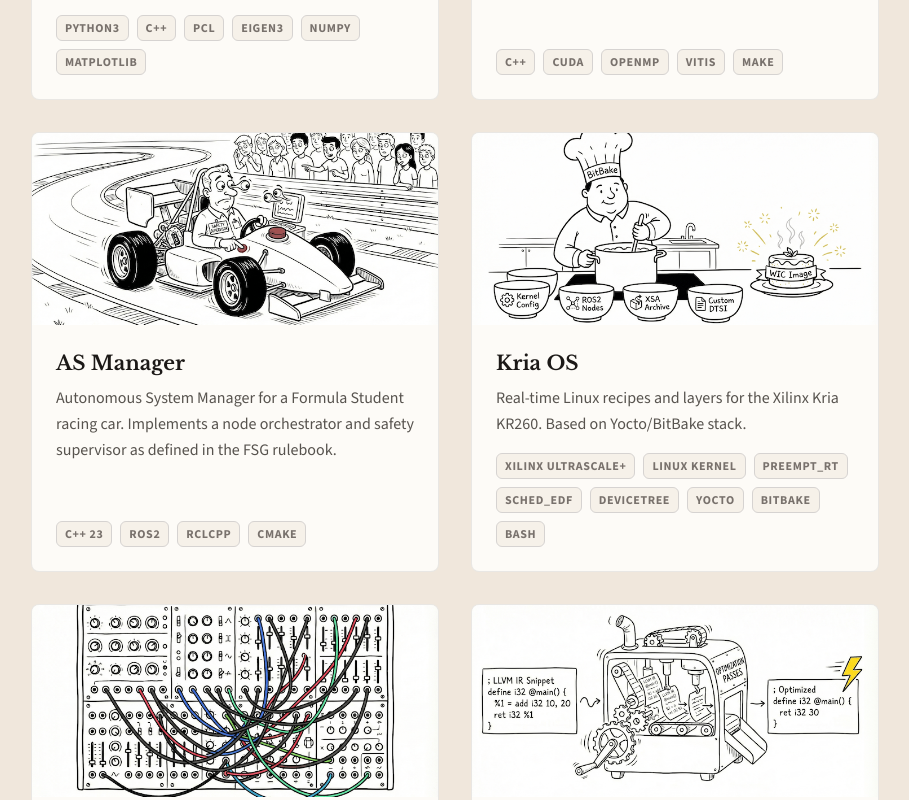
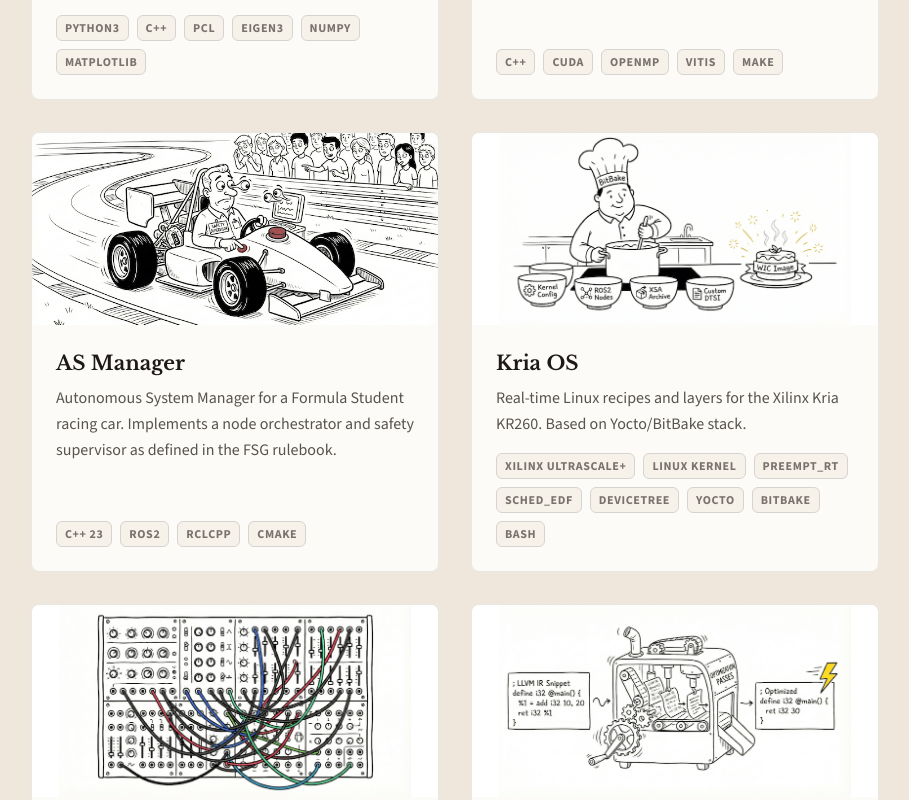
Before and after one commit to mc-cat-tty/mc-cat-tty.github.io, a React (Vite) app: page /#/projects in a window 1280 px wide. Shown: the part 660-1460 px from the top of the page, without its empty margins (185-1094 px from the left). Built offline with nearby package versions, Linux system fonts and the light colour scheme.

Commit message:
Add project card image fitting policy

```diff
--- a/components/ProjectCard.tsx
+++ b/components/ProjectCard.tsx
@@ -16,14 +16,18 @@ const ProjectCard: React.FC<ProjectCardProps> = ({ project }) => {
       }
     : { className: "h-full" };
 
+  const imageFit = project.imageFit || 'cover';
+  const imageContainerClass = imageFit === 'contain' ? 'bg-white' : 'bg-stone-200';
+  const imageClass = imageFit === 'contain' ? 'object-contain' : 'object-cover';
+
   return (
     <Wrapper {...wrapperProps}>
       <div className="group flex flex-col h-full bg-card border border-stone-300/50 rounded-lg overflow-hidden transition-all duration-200 active:scale-[0.98] active:border-stone-400">
-        <div className="h-48 overflow-hidden bg-stone-200">
+        <div className={`h-48 overflow-hidden ${imageContainerClass}`}>
           <img
             src={project.imageUrl}
             alt={project.title}
-            className="w-full h-full object-cover"
+            className={`w-full h-full ${imageClass}`}
           />
         </div>
         <div className="p-6 flex flex-col flex-grow">
--- a/constants.ts
+++ b/constants.ts
@@ -47,6 +47,7 @@ export const PROJECTS: Project[] = [
     imageUrl: kriaOsImg,
     tags: ['Xilinx Ultrascale+', 'Linux Kernel', 'PREEMPT_RT', 'SCHED_EDF', 'Devicetree', 'Yocto', 'BitBake', 'Bash'],
     link: 'https://github.com/EdoardoTorrini/mmr-kria-os',
+    imageFit: 'contain',
   },
   {
     title: 'Kria Hardware Description',
@@ -54,6 +55,7 @@ export const PROJECTS: Project[] = [
     imageUrl: kriaFpgaImg,
     tags: ['Xilinx Ultrascale+', 'Vivado', 'TCL', 'RTL Synth'],
     link: 'https://github.com/mc-cat-tty/mmr-kria-hardware-design',
+    imageFit: 'contain',
   },
   {
     title: 'LLVM Backend Assigments',
@@ -61,6 +63,7 @@ export const PROJECTS: Project[] = [
     imageUrl: llvmBackendImg,
     tags: ['C++', 'Clang', 'LLVM 16', 'LLVM IR', 'CMake'],
     link: 'https://github.com/mc-cat-tty/llvm-17.0.6-compilers',
+    imageFit: 'contain',
   },
   {
     title: 'Kaleidoscope Compiler',
@@ -75,6 +78,7 @@ export const PROJECTS: Project[] = [
     imageUrl: tricoreImg,
     tags: ['Docker', 'Tricore GCC', 'Infineon AURIX', 'ERIKA Enterprise'],
     link: 'https://github.com/mc-cat-tty/tricore-dev-env',
+    imageFit: 'contain',
   },
   {
     title: 'MMR Stock Manager',
@@ -82,6 +86,7 @@ export const PROJECTS: Project[] = [
     imageUrl: mmrStockImg,
     tags: ['Python3', 'Django', 'Javascript', 'jQuery', 'Bootstrap 5', 'WebSocket', 'DB modeling', 'REST', 'ORM'],
     link: 'https://github.com/mc-cat-tty/mmr_stock',
+    imageFit: 'contain',
   },
   {
     title: 'PlaceRank',
@@ -96,6 +101,7 @@ export const PROJECTS: Project[] = [
     imageUrl: personalFinanceImg,
     tags: ['Java SE 11', 'Swing', 'Doxygen'],
     link: 'https://github.com/mc-cat-tty/PersonalFinance',
+    imageFit: 'contain',
   },
   {
     title: 'PlanarEvolvedAntenna',
@@ -124,6 +130,7 @@ export const PROJECTS: Project[] = [
     imageUrl: doorbellPcbImg,
     tags: ['Fusion 360', 'KiCad'],
     link: 'https://github.com/mc-cat-tty/DoorbellCamPhy',
+    imageFit: 'contain',
   },
 ];
 
--- a/types.ts
+++ b/types.ts
@@ -4,6 +4,7 @@ export interface Project {
   imageUrl: string;
   link?: string;
   tags: string[];
+  imageFit?: 'cover' | 'contain';
 }
 
 export interface Note {
```
